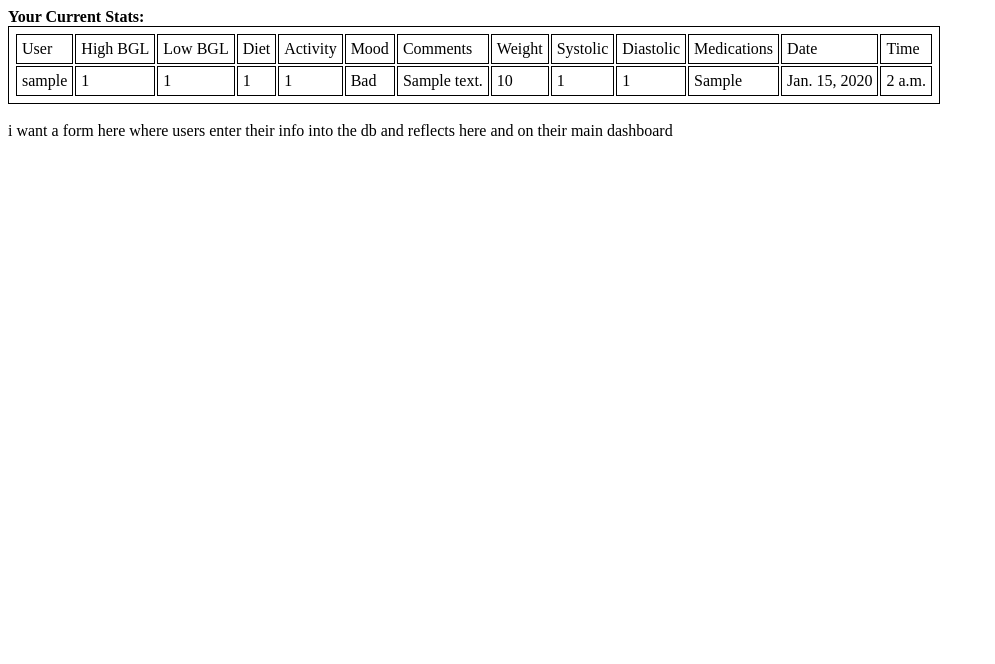
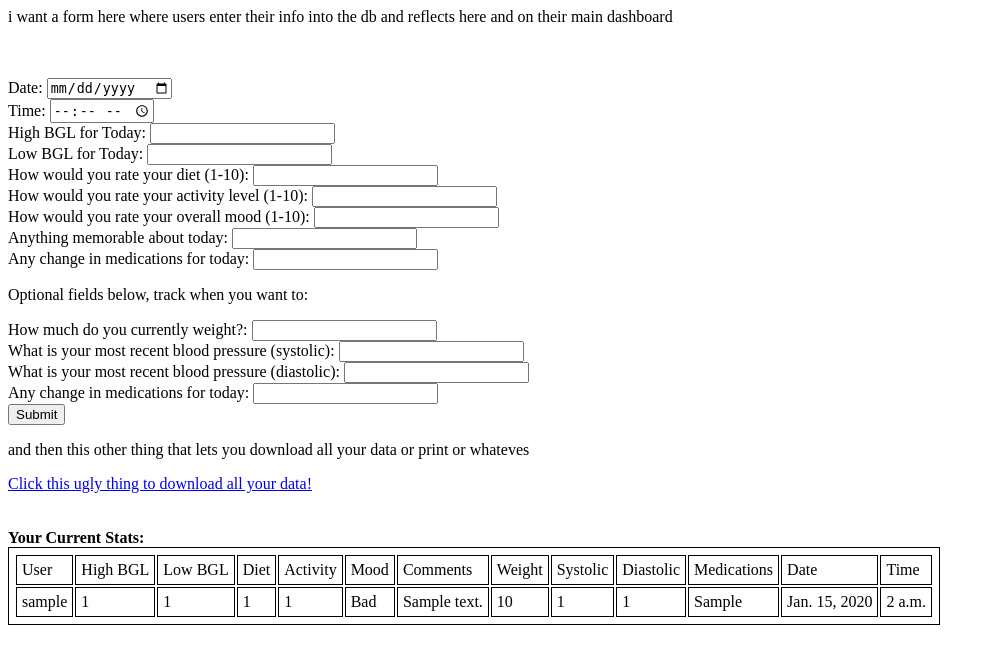
Before and after one commit to laurenstill/dm_utility, a Django app: page /user/1/update/ in a window 1280 px wide. Shown: the top 664 px of the page, without its empty margins (0-995 px from the left). Run offline with Django 3.2, Linux system fonts and the light colour scheme; tables that the repository leaves empty hold one stand-in row (values such as "Sample post"); parts of the project's set-up code (start-up, migrations or seed data) failed here and were passed over.

Commit message:
adding multiusers, update fields

```diff
--- a/chart/models.py
+++ b/chart/models.py
@@ -4,12 +4,12 @@ from django.db.models.signals import post_save
 import datetime
 
 class UserProfile(models.Model):
-	user = models.OneToOneField(User)
+	user = models.OneToOneField(User, unique=True)
 	birthday = models.DateField(null = True, blank = True)
 	updated_at = models.DateTimeField(default=datetime.datetime.utcnow)
-	phone_number = models.CharField(max_length = 15)  #assigned phone number for emg contact
-	activation_key = models.CharField(max_length=40)
-	key_expires = models.DateTimeField()
+	phone_number = models.IntegerField(max_length=15)  #assigned phone number for emg contact
+	# activation_key = models.CharField(max_length=40)
+	# key_expires = models.DateTimeField()
 
 	def __unicode__(self):
 		return self.user.username
@@ -30,9 +30,9 @@ class DailyVital(models.Model):
 	mood = models.IntegerField()
 	comments = models.CharField(blank = True, max_length = 500)
 	####outside the realm of everyday charting, but still included in model on sidebar
-	weight = models.IntegerField()
-	systolic = models.IntegerField()
-	diastolic = models.IntegerField()
+	weight = models.IntegerField(blank = True)
+	systolic = models.IntegerField(blank = True)
+	diastolic = models.IntegerField(blank = True)
 	medications = models.CharField(blank = True, max_length = 300)
 
 	def __unicode__(self):
--- /dev/null
+++ b/chart/templates/register.html
@@ -0,0 +1,2 @@
+this will be a registraion form, maybe
+linnk it back to db via auth.html
--- a/chart/templates/update.html
+++ b/chart/templates/update.html
@@ -1,6 +1,51 @@
+
+
+<p>i want a form here where users enter their info into the db and reflects here and on their main dashboard</p><br><br>
+
+<form action="admin/chart/dailyvital/{{ id }}" method="post">
+		Date:
+		<input type="date" name="date" value="{{ self.date.username }}" /><br />
+		Time:
+		<input type="time" name="time" value="{{ self.time.username }}" /><br />
+
+		High BGL for Today:
+		<input type="text" name="high_BGL" value="{{ self.high_BGL.username }}" /><br />
+		Low BGL for Today:
+		<input type="text" name="low_BGl" value="{{ self.low_BGL.username }}" /><br />
+		How would you rate your diet (1-10):
+		<input type="text" name="diet" value="{{ self.diet.username }}" /><br />
+		How would you rate your activity level (1-10):
+		<input type="text" name="activity" value="{{ self.activity.username }}" /><br />
+		How would you rate your overall mood (1-10):
+		<input type="text" name="mood" value="{{ self.mood.username }}" /><br />
+		Anything memorable about today:
+		<input type="text" name="comments" value="{{ self.comments.username }}" /><br />
+		Any change in medications for today:
+		<input type="text" name="medications" value="{{ self.medications.username }}" /><br />
+		<p>Optional fields below, track when you want to:</p>
+
+		How much do you currently weight?:
+		<input type="text" name="weight" value="{{ self.weight.username }}" /><br />
+		What is your most recent blood pressure (systolic):
+		<input type="text" name="systolic" value="{{ self.systolic.username }}" /><br />
+		What is your most recent blood pressure (diastolic):
+		<input type="text" name="diastolic" value="{{ self.diastolic.username }}" /><br />
+		Any change in medications for today:
+		<input type="text" name="medications" value="{{ self.medications.username }}" /><br />
 
 
 
+
+		<input type="submit" value="Submit" />
+	</form>
+
+
+
+
+
+
+<p>and then this other thing that lets you download all your data or print or whateves</p>
+<a href="download">Click this ugly thing to download all your data!</a><br><br><br>
 
 <style type = "text/css">
 table, td  {
@@ -57,5 +102,3 @@ table, td  {
 {% endfor %}
 
 </table><br>
-
-i want a form here where users enter their info into the db and reflects here and on their main dashboard
--- a/chart/views.py
+++ b/chart/views.py
@@ -1,4 +1,4 @@
-# Create your page views here.
+
 from chart.models import User, UserProfile
 from chart.models import DailyVital
 from django.http import HttpResponse
@@ -7,9 +7,15 @@ from django.shortcuts import render_to_response, redirect, get_object_or_404
 from django.http import Http404
 from django.contrib.auth import authenticate, login, logout
 from django.core.context_processors import csrf
-# import datetime, random, sha
+import datetime, random, sha
 # from django.core.mail import send_mail
-# from chart.forms import RegistrationForm
+# from django.core.urlresolvers import reverse
+# from django.shortcuts import render_to_response
+# from django.template import RequestContext
+# from django.http import HttpResponseRedirect
+# from django.contrib.auth.tokens import default_token_generator
+# from django.contrib.sites.models import Site
+
 
 
 
@@ -37,59 +43,21 @@ def logout_view(request):
     logout(request)
     return redirect("home")
 
-# def register(request):
-#     if request.user.is_authenticated():
-#         # They already have an account; don't let them register again
-#         return render_to_response('register.html', {'has_account': True})
-#     manipulator = RegistrationForm()
-#     if request.POST:
-#         new_data = request.POST.copy()
-#         errors = manipulator.get_validation_errors(new_data)
-#         if not errors:
-#             # Save the user
-#             manipulator.do_html2python(new_data)
-#             new_user = manipulator.save(new_data)
 
-#             # Build the activation key for their account
-#             salt = sha.new(str(random.random())).hexdigest()[:5]
-#             activation_key = sha.new(salt+new_user.username).hexdigest()
-#             key_expires = datetime.datetime.today() + datetime.timedelta(2)
 
-#             # Create and save their profile
-#             new_profile = UserProfile(user=new_user,
-#                                       activation_key=activation_key,
-#                                       key_expires=key_expires)
-#             new_profile.save()
 
-#             # Send an email with the confirmation link
-#             email_subject = 'Your new example.com account confirmation'
-#             email_body = "Hello, %s, and thanks for signing up for an \
-# example.com account!\n\nTo activate your account, click this link within 48 \
-# hours:\n\nhttp://example.com/accounts/confirm/%s" % (
-#                 new_user.username,
-#                 new_profile.activation_key)
-#             send_mail(email_subject,
-#                       email_body,
-#                       'accounts@example.com',
-#                       [new_user.email])
 
-#             return render_to_response('register.html', {'created': True})
-#     else:
-#         errors = new_data = {}
-#     form = forms.FormWrapper(manipulator, new_data, errors)
-#     return render_to_response('register.html', {'form': form})
 
-# def confirm(request, activation_key):
-#     if request.user.is_authenticated():
-#         return render_to_response('confirm.html', {'has_account': True})
-#     user_profile = get_object_or_404(UserProfile,
-#                                      activation_key=activation_key)
-#     if user_profile.key_expires < datetime.datetime.today():
-#         return render_to_response('confirm.html', {'expired': True})
-#     user_account = user_profile.user
-#     user_account.is_active = True
-#     user_account.save()
-#     return render_to_response('confirm.html', {'success': True})
+
+# fuck this fucking mcfuckerston fuckshit
+def registration(request):
+    return render_to_response("registration.html")
+
+
+
+
+
+
 
 
 
--- a/dm_app/urls.py
+++ b/dm_app/urls.py
@@ -8,11 +8,14 @@ urlpatterns = patterns('',
 	# user main page/dashboard/tracking display:
 	url(r'^user/(?P<user_id>\d+)/$', 'chart.views.detail', name="user_detail"),
 	# in house update modual:
-    url(r'^user/(?P<user_id>\d+)/update/$', 'chart.views.update'),
+    url(r'^user/(?P<user_id>\d+)/update/$', 'chart.views.update', name="update"),
     # modual to download/save all your phi:
-    url(r'^user/(?P<user_id>\d+)/download/$', 'chart.views.download'),
+    url(r'^user/(?P<user_id>\d+)/update/download/$', 'chart.views.download', name='download'),
 
     url(r'^logout', 'chart.views.logout_view'),
+    url(r'^registration', 'chart.views.registration', name='registration'),
+    url(r'^confirmation', 'chart.views.logout_view', name='confirmation'),
+    # url(r'^accounts/', include('registration.urls')),
 
     # Examples:
     # url(r'^$', 'dm_app.views.home', name='home'),
```
Also changed, not shown: chart/forms.py (+11 -37 lines), chart/templates/auth.html (+4 -3 lines), chart/templates/detail.html (+25 -60 lines), chart/templates/registration.html (added, +19 -0 lines), dm_app/settings.py (+9 -1 lines), requirements.txt (line endings or trailing spaces).
